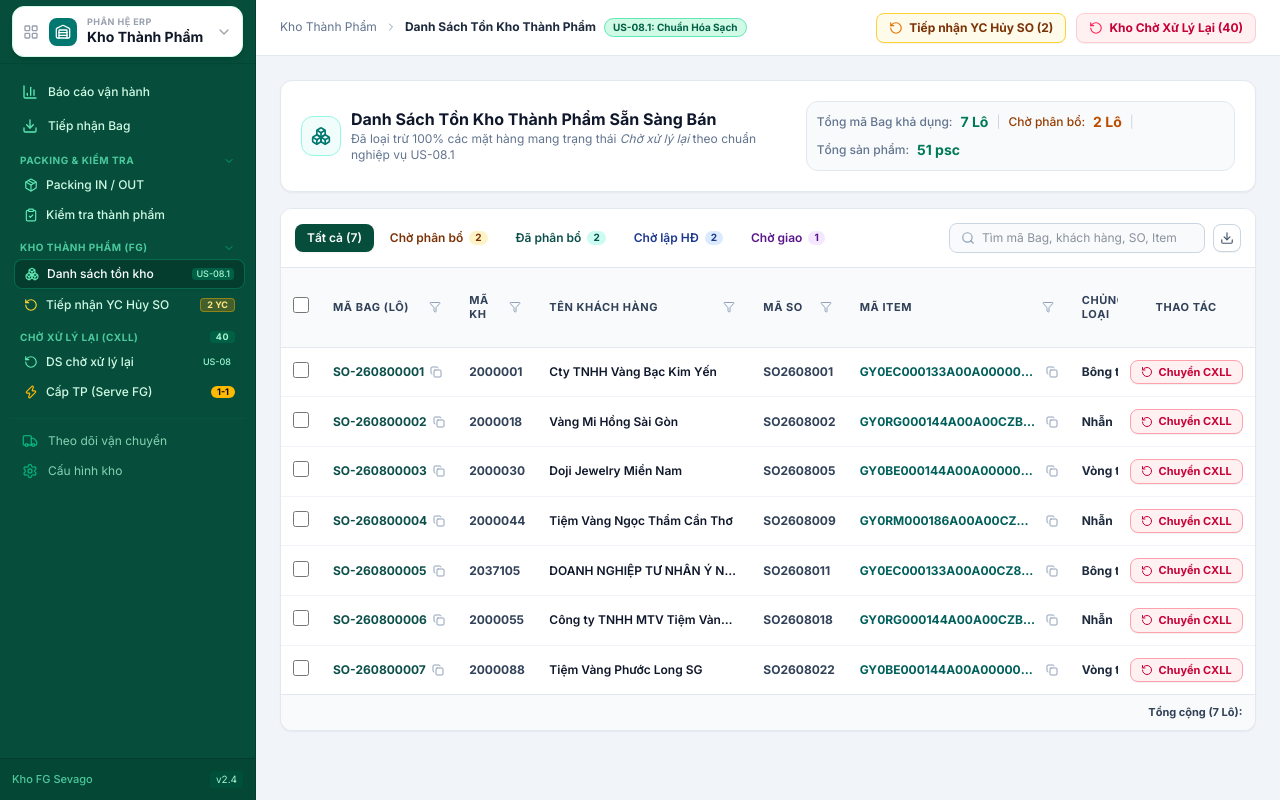
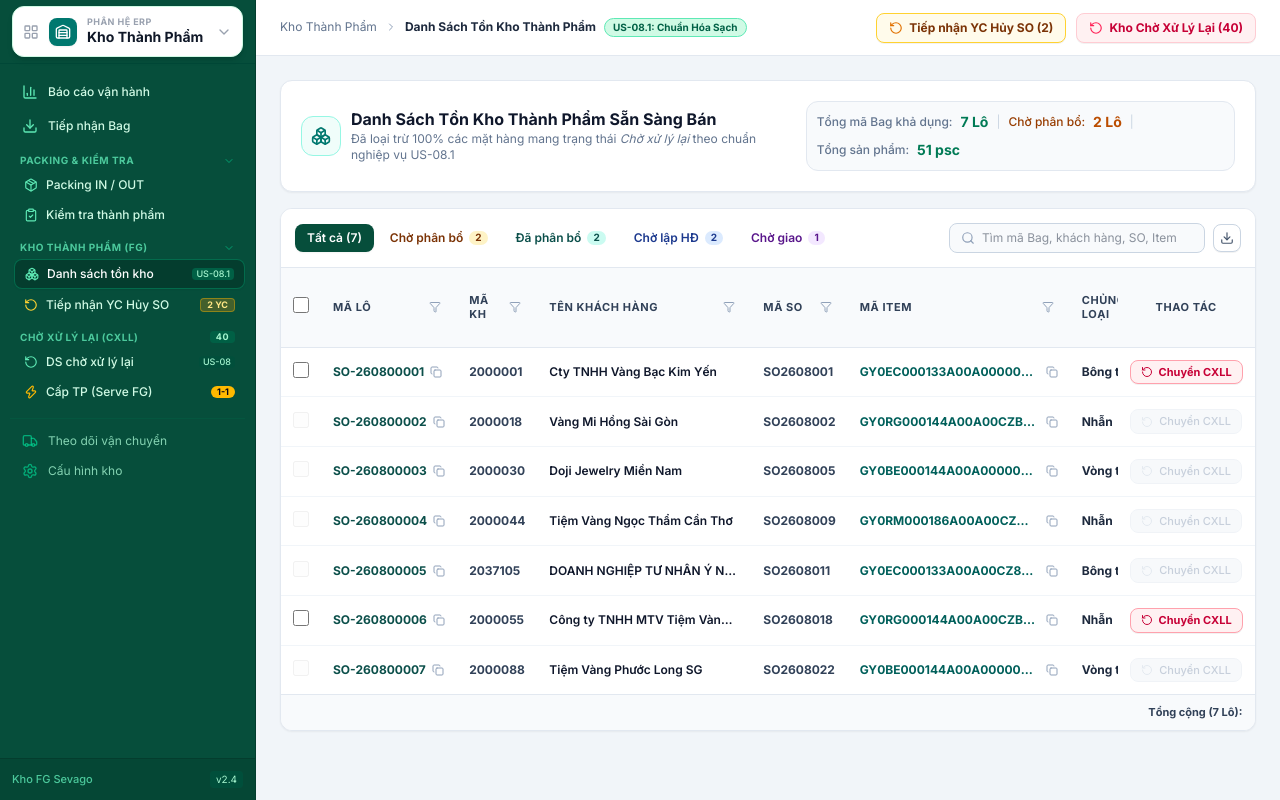
Before and after one commit to midumidu1213-collab/order-prototype, a Next.js app: page /inventory in a window 1280 px wide. Built offline with nearby package versions, Linux system fonts and the light colour scheme.

Commit message:
fix(inventory): only allow transfer to CXLL for lots in 'Chờ phân bổ' status and rename column to Mã Lô

```diff
--- a/src/app/inventory/page.js
+++ b/src/app/inventory/page.js
@@ -251,32 +251,42 @@ export default function CommercialInventoryPage() {
     return list;
   }, [inventoryList, activeTab, searchQuery, columnFilters]);
 
-  // Checkbox chọn nhiều lô (AC 3)
+  // Danh sách các lô có thể chọn chuyển CXLL (Chỉ các lô ở trạng thái "Chờ phân bổ")
+  const selectableLots = useMemo(() => {
+    return filteredData.filter((r) => r.status === "Chờ phân bổ");
+  }, [filteredData]);
+
+  // Checkbox chọn nhiều lô (AC 3) - Chỉ áp dụng cho các lô "Chờ phân bổ"
   const isAllSelected = useMemo(() => {
-    return filteredData.length > 0 && filteredData.every((r) => selectedLotIds.has(r.id));
-  }, [filteredData, selectedLotIds]);
+    return selectableLots.length > 0 && selectableLots.every((r) => selectedLotIds.has(r.id));
+  }, [selectableLots, selectedLotIds]);
 
   const handleToggleSelectAll = () => {
     if (isAllSelected) {
       setSelectedLotIds(new Set());
     } else {
-      setSelectedLotIds(new Set(filteredData.map((r) => r.id)));
+      setSelectedLotIds(new Set(selectableLots.map((r) => r.id)));
     }
   };
 
-  const handleToggleSelectRow = (id, e) => {
+  const handleToggleSelectRow = (row, e) => {
     if (e) e.stopPropagation();
+    if (row.status !== "Chờ phân bổ") return;
     setSelectedLotIds((prev) => {
       const next = new Set(prev);
-      if (next.has(id)) next.delete(id);
-      else next.add(id);
+      if (next.has(row.id)) next.delete(row.id);
+      else next.add(row.id);
       return next;
     });
   };
 
-  // Hành động Chuyển Chờ xử lý lại (Thủ kho chuyển khi đơn hàng bị hủy trước khi giao)
+  // Hành động Chuyển Chờ xử lý lại (Chỉ cho phép khi lô ở trạng thái "Chờ phân bổ")
   const handleOpenTransferCxllModal = (row, e) => {
     if (e) e.stopPropagation();
+    if (row.status !== "Chờ phân bổ") {
+      alert(`Không thể chuyển: Lô đang ở trạng thái "${row.status}". Chỉ lô ở trạng thái 'Chờ phân bổ' mới có thể Chuyển CXLL.`);
+      return;
+    }
     setLotToTransferCxll(row);
     setTransferQty(row.totalQty); // Mặc định chuyển hết lô, cho phép chỉnh lẻ (AC 4)
   };
@@ -643,10 +653,10 @@ export default function CommercialInventoryPage() {
                         />
                       </th>
 
-                      {/* 1. MÃ BAG (LÔ) */}
+                      {/* 1. MÃ LÔ */}
                       <th className="relative py-2.5 px-3">
                         <div className="flex items-center justify-between space-x-1">
-                          <span>MÃ BAG (LÔ)</span>
+                          <span>MÃ LÔ</span>
                           <button
                             type="button"
                             onClick={(e) => {
@@ -658,7 +668,7 @@ export default function CommercialInventoryPage() {
                                 ? "text-[#005a46] bg-emerald-100 ring-1 ring-[#005a46]"
                                 : "text-slate-400 hover:text-slate-700 hover:bg-slate-200"
                             }`}
-                            title="Lọc & sắp xếp cột Mã Bag"
+                            title="Lọc & sắp xếp cột Mã Lô"
                           >
                             <Filter className={`h-3 w-3 ${isColumnFiltered("bagCode") ? "fill-[#005a46]" : ""}`} />
                           </button>
@@ -666,7 +676,7 @@ export default function CommercialInventoryPage() {
                         {activeFilterColKey === "bagCode" && (
                           <ColumnFilterPopover
                             columnKey="bagCode"
-                            columnTitle="Mã Bag (Lô)"
+                            columnTitle="Mã Lô"
                             columnType="select"
                             uniqueValues={uniqueValuesMap.bagCode}
                             filterState={columnFilters.bagCode}
@@ -1169,17 +1179,27 @@ export default function CommercialInventoryPage() {
                           onClick={() => setSelectedLotForDrawer(row)}
                           className="hover:bg-teal-50/40 cursor-pointer transition-colors group"
                         >
-                          {/* CHECKBOX CHỌN DÒNG (AC 3) */}
+                          {/* CHECKBOX CHỌN DÒNG (Chỉ active khi Chờ phân bổ) */}
                           <td className="py-3 px-3 text-center" onClick={(e) => e.stopPropagation()}>
+                            {isUnallocated ? (
                               <input
                                 type="checkbox"
                                 checked={selectedLotIds.has(row.id)}
-                              onChange={(e) => handleToggleSelectRow(row.id, e)}
+                                onChange={(e) => handleToggleSelectRow(row, e)}
                                 className="w-4 h-4 rounded text-teal-600 border-slate-300 focus:ring-teal-500 cursor-pointer"
+                                title="Chọn lô này để chuyển CXLL"
                               />
-                          </td>
-
-                          {/* 1. Mã Bag (Lô) */}
+                            ) : (
+                              <input
+                                type="checkbox"
+                                disabled
+                                className="w-4 h-4 rounded text-slate-300 border-slate-200 bg-slate-100 cursor-not-allowed opacity-30"
+                                title={`Chỉ lô ở trạng thái Chờ phân bổ mới có thể chọn chuyển CXLL (Lô hiện tại: ${row.status})`}
+                              />
+                            )}
+                          </td>
+
+                          {/* 1. Mã Lô */}
                           <td className="py-3 px-3 font-mono font-bold text-teal-900 whitespace-nowrap">
                             <div className="flex items-center gap-1.5">
                               <span>{row.bagCode}</span>
@@ -1187,7 +1207,7 @@ export default function CommercialInventoryPage() {
                                 type="button"
                                 onClick={(e) => handleCopy(row.bagCode, e)}
                                 className="text-slate-400 hover:text-slate-600 transition-colors"
-                                title="Sao chép mã Bag"
+                                title="Sao chép mã Lô"
                               >
                                 {copiedCode === row.bagCode ? (
                                   <Check className="h-3 w-3 text-emerald-600" />
@@ -1292,17 +1312,29 @@ export default function CommercialInventoryPage() {
                             {row.dateIn || "—"}
                           </td>
 
-                          {/* 16. Thao Tác (Chuyển sang CXLL khi đơn hàng bị hủy trước khi giao) */}
+                          {/* 16. Thao Tác (Chỉ lô ở trạng thái Chờ phân bổ mới có thể Chuyển CXLL) */}
                           <td className="py-3 px-3 text-center sticky right-0 bg-white group-hover:bg-[#f1fcf9] z-10 border-l border-slate-200 whitespace-nowrap">
+                            {isUnallocated ? (
                               <button
                                 type="button"
                                 onClick={(e) => handleOpenTransferCxllModal(row, e)}
                                 className="px-2.5 py-1 rounded-lg text-[11px] font-bold bg-rose-50 text-rose-700 border border-rose-300 hover:bg-rose-600 hover:text-white transition-all shadow-2xs flex items-center gap-1.5 cursor-pointer mx-auto"
-                              title="Chuyển lô này sang Kho Chờ Xử Lý Lại (CXLL) khi đơn hàng bị hủy trước khi giao"
+                                title="Chuyển lô này sang Kho Chờ Xử Lý Lại (CXLL)"
                               >
                                 <RotateCcw className="h-3 w-3" />
                                 <span>Chuyển CXLL</span>
                               </button>
+                            ) : (
+                              <button
+                                type="button"
+                                disabled
+                                className="px-2.5 py-1 rounded-lg text-[11px] font-medium bg-slate-100 text-slate-400 border border-slate-200 cursor-not-allowed flex items-center gap-1.5 mx-auto opacity-50 select-none"
+                                title={`Không thể chuyển: Lô đang ở trạng thái "${row.status}". Chỉ lô Chờ phân bổ mới có thể Chuyển CXLL.`}
+                              >
+                                <RotateCcw className="h-3 w-3 text-slate-300" />
+                                <span>Chuyển CXLL</span>
+                              </button>
+                            )}
                           </td>
                         </tr>
                       );
@@ -1434,7 +1466,7 @@ export default function CommercialInventoryPage() {
                 </div>
                 <div className="grid grid-cols-2 gap-2 pt-1 border-t border-slate-200/60">
                   <div>
-                    <span className="text-slate-400 block text-[10px]">Mã Bag (Lô):</span>
+                    <span className="text-slate-400 block text-[10px]">Mã Lô:</span>
                     <strong className="font-mono text-teal-900 text-xs">{lotToTransferCxll.bagCode}</strong>
                   </div>
                   <div>
@@ -1621,6 +1653,19 @@ export default function CommercialInventoryPage() {
 
             {/* Drawer Body */}
             <div className="flex-1 overflow-y-auto p-5 space-y-4 text-xs">
+              {/* Cảnh báo trạng thái không hợp lệ để chuyển CXLL */}
+              {selectedLotForDrawer.status !== "Chờ phân bổ" && (
+                <div className="p-3 bg-amber-50 border border-amber-300 rounded-xl text-amber-900 text-xs flex items-start gap-2.5 shadow-2xs">
+                  <AlertTriangle className="h-4 w-4 text-amber-600 shrink-0 mt-0.5" />
+                  <div>
+                    <div className="font-bold">Lô không thể Chuyển CXLL</div>
+                    <div className="text-[11px] text-amber-800 mt-0.5">
+                      Lô đang ở trạng thái <strong>{selectedLotForDrawer.status}</strong>. Chỉ các lô ở trạng thái <strong>Chờ phân bổ</strong> mới có thể chuyển sang Kho Chờ Xử Lý Lại.
+                    </div>
+                  </div>
+                </div>
+              )}
+
               {/* Box Khách hàng & Mã SO */}
               <div className="bg-slate-50 border border-slate-200 rounded-xl p-3.5 space-y-2">
                 <div className="text-[10px] font-bold uppercase text-slate-500">Thông tin khách hàng & Đơn hàng:</div>
@@ -1740,6 +1785,7 @@ export default function CommercialInventoryPage() {
 
             {/* Drawer Footer kèm nút Action Chuyển Chờ xử lý lại */}
             <div className="p-4 border-t border-slate-200 bg-slate-50 flex items-center gap-2.5">
+              {selectedLotForDrawer?.status === "Chờ phân bổ" ? (
                 <button
                   type="button"
                   onClick={() => handleOpenTransferCxllModal(selectedLotForDrawer)}
@@ -1748,6 +1794,17 @@ export default function CommercialInventoryPage() {
                   <RotateCcw className="h-4 w-4" />
                   <span>Chuyển Chờ Xử Lý Lại (CXLL)</span>
                 </button>
+              ) : (
+                <button
+                  type="button"
+                  disabled
+                  className="flex-1 py-2.5 rounded-xl bg-slate-200 text-slate-400 font-bold text-xs cursor-not-allowed flex items-center justify-center gap-2 opacity-70"
+                  title={`Không thể chuyển: Lô đang ở trạng thái "${selectedLotForDrawer?.status}". Chỉ lô Chờ phân bổ mới có thể Chuyển CXLL.`}
+                >
+                  <RotateCcw className="h-4 w-4 text-slate-400" />
+                  <span>Chuyển Chờ Xử Lý Lại (CXLL)</span>
+                </button>
+              )}
 
               <button
                 type="button"
```
Also changed, not shown: 1 other file (tests, documents, lock files or other folders). Lines whose indentation alone changed are shown as unchanged.
